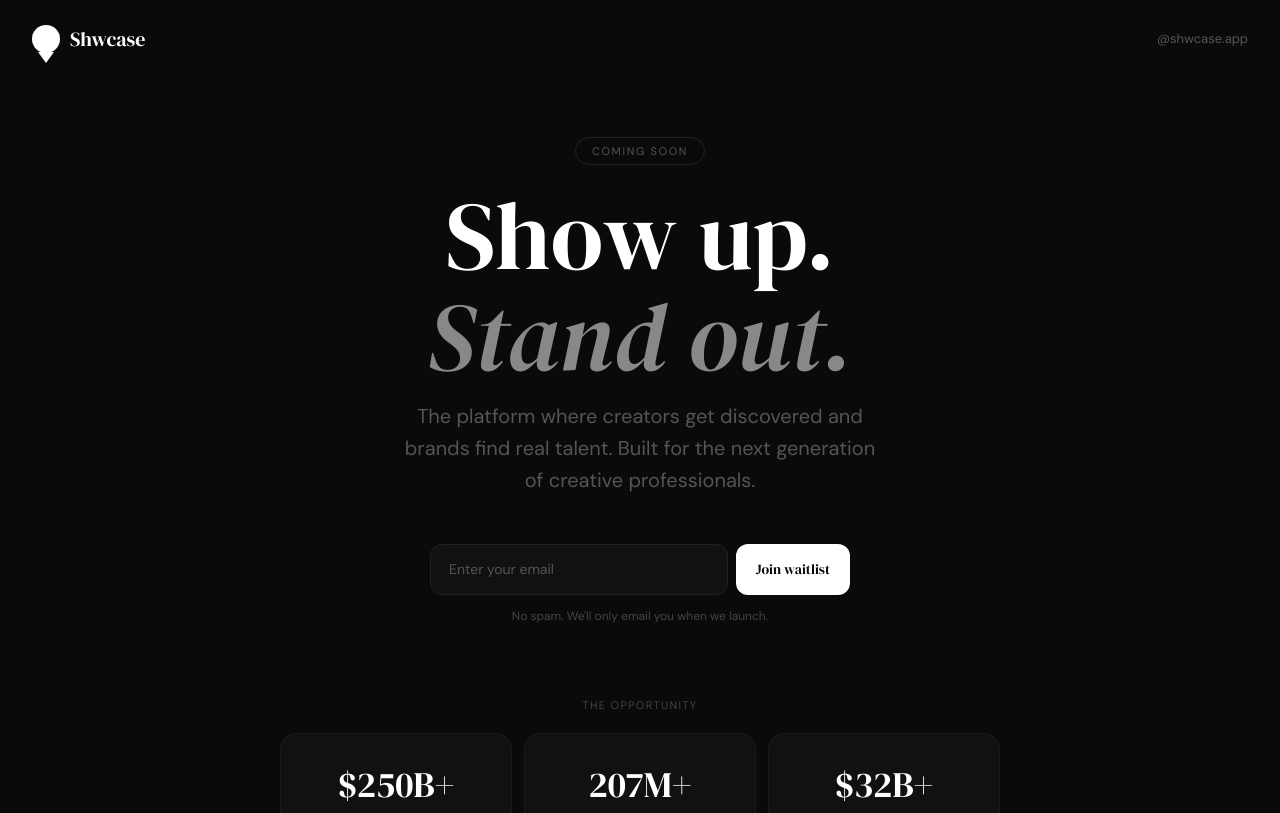
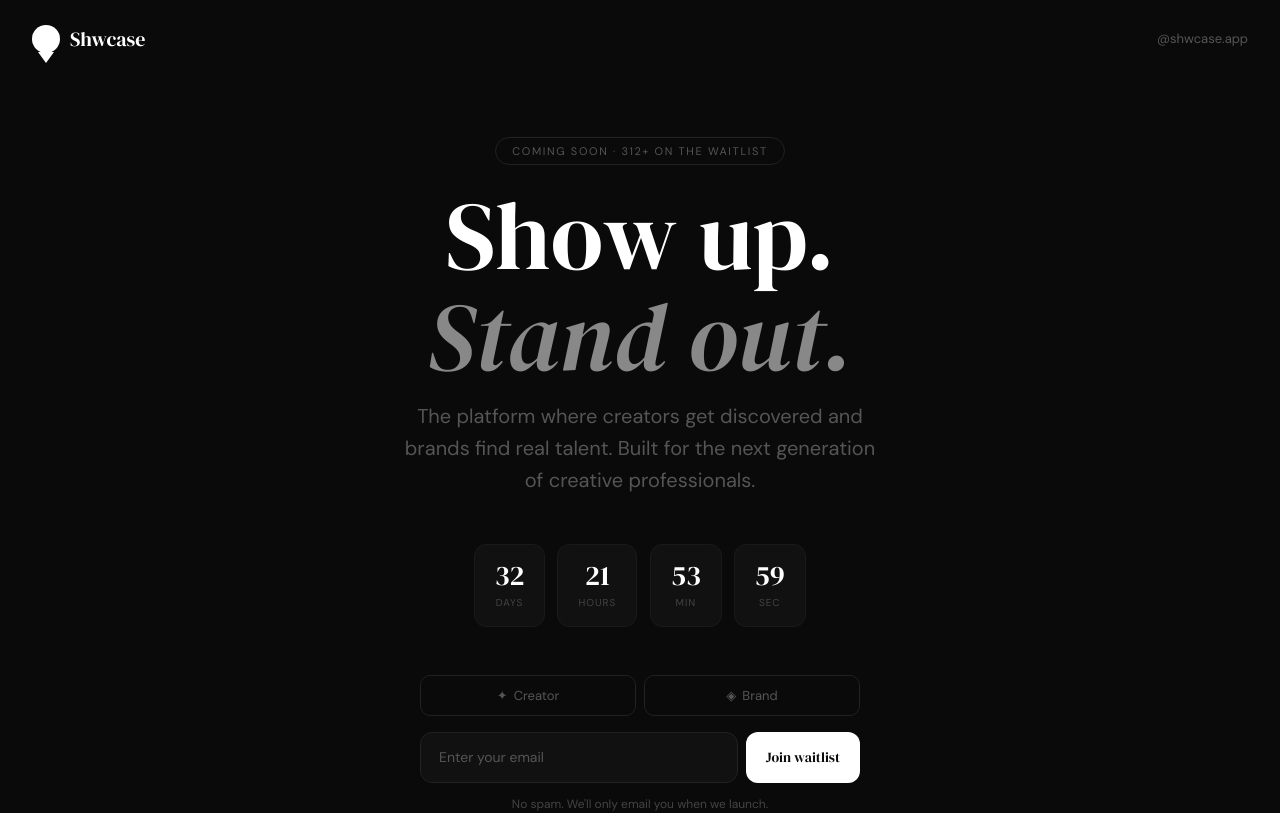
Before and after one commit to joshuapepper09/shwcase-landing, a Next.js app: page / in a window 1280 px wide. Shown: the top 813 px of the page. Built offline with nearby package versions, Linux system fonts and the light colour scheme.

Commit message:
countdown timer, waitlist counter, creator/brand toggle, success message, float button

```diff
--- a/app/page.tsx
+++ b/app/page.tsx
@@ -1,11 +1,58 @@
-import type { Metadata } from 'next'
+'use client'
 
-export const metadata: Metadata = {
-  title: 'Shwcase — Show up. Stand out.',
-  description: 'The platform for creators and brands to connect, collaborate, and grow. Join the waitlist.',
+import { useState, useEffect } from 'react'
+
+export default function LandingPage() {
+  const [userType, setUserType] = useState<'creator' | 'brand' | null>(null)
+  const [email, setEmail] = useState('')
+  const [submitted, setSubmitted] = useState(false)
+  const [submitting, setSubmitting] = useState(false)
+  const [timeLeft, setTimeLeft] = useState({ days: 0, hours: 0, minutes: 0, seconds: 0 })
+  const [showFloat, setShowFloat] = useState(false)
+
+  const LAUNCH_DATE = new Date('2026-06-15T00:00:00')
+  const WAITLIST_COUNT = 312
+
+  useEffect(() => {
+    const tick = () => {
+      const now = new Date()
+      const diff = LAUNCH_DATE.getTime() - now.getTime()
+      if (diff <= 0) return
+      setTimeLeft({
+        days: Math.floor(diff / (1000 * 60 * 60 * 24)),
+        hours: Math.floor((diff / (1000 * 60 * 60)) % 24),
+        minutes: Math.floor((diff / (1000 * 60)) % 60),
+        seconds: Math.floor((diff / 1000) % 60),
+      })
+    }
+    tick()
+    const interval = setInterval(tick, 1000)
+    return () => clearInterval(interval)
+  }, [])
+
+  useEffect(() => {
+    const handleScroll = () => setShowFloat(window.scrollY > 500)
+    window.addEventListener('scroll', handleScroll)
+    return () => window.removeEventListener('scroll', handleScroll)
+  }, [])
+
+  const handleSubmit = async (e: React.FormEvent) => {
+    e.preventDefault()
+    if (!email) return
+    setSubmitting(true)
+    try {
+      await fetch('https://formspree.io/f/xeendadv', {
+        method: 'POST',
+        headers: { 'Content-Type': 'application/json' },
+        body: JSON.stringify({ email, userType: userType || 'not specified' }),
+      })
+      setSubmitted(true)
+    } catch {
+      setSubmitted(true)
+    }
+    setSubmitting(false)
   }
 
-export default function LandingPage() {
   return (
     <main style={{ minHeight: '100vh', background: '#0a0a0a', fontFamily: 'DM Sans, sans-serif', display: 'flex', flexDirection: 'column' }}>
 
@@ -19,13 +66,18 @@ export default function LandingPage() {
           from { opacity: 0; transform: translateY(20px); }
           to { opacity: 1; transform: translateY(0); }
         }
+        @keyframes slideUp {
+          from { opacity: 0; transform: translateY(40px); }
+          to { opacity: 1; transform: translateY(0); }
+        }
         .fade-1 { animation: fadeUp 0.8s ease forwards; }
         .fade-2 { animation: fadeUp 0.8s ease 0.15s forwards; opacity: 0; }
         .fade-3 { animation: fadeUp 0.8s ease 0.3s forwards; opacity: 0; }
         .fade-4 { animation: fadeUp 0.8s ease 0.45s forwards; opacity: 0; }
         .fade-5 { animation: fadeUp 0.8s ease 0.6s forwards; opacity: 0; }
         .fade-6 { animation: fadeUp 0.8s ease 0.75s forwards; opacity: 0; }
-        .stat-card:hover { border-color: #333 !important; }
+        .float-btn { animation: slideUp 0.4s ease forwards; }
+        .type-btn:hover { border-color: #444 !important; }
       `}</style>
 
       {/* Header */}
@@ -38,9 +90,7 @@ export default function LandingPage() {
           <span style={{ fontFamily: 'DM Serif Display, serif', fontSize: '20px', color: 'white' }}>Shwcase</span>
         </div>
         <a href="https://instagram.com/shwcase.app" target="_blank" rel="noopener noreferrer"
-          style={{ fontSize: '13px', color: '#555', textDecoration: 'none' }}>
-          @shwcase.app
-        </a>
+          style={{ fontSize: '13px', color: '#555', textDecoration: 'none' }}>@shwcase.app</a>
       </header>
 
       {/* Hero */}
@@ -48,7 +98,7 @@ export default function LandingPage() {
 
         <div className="fade-1" style={{ marginBottom: '24px' }}>
           <span style={{ fontSize: '11px', color: '#555', letterSpacing: '0.15em', textTransform: 'uppercase', border: '1px solid #222', borderRadius: '100px', padding: '6px 16px' }}>
-            Coming soon
+            Coming soon · {WAITLIST_COUNT}+ on the waitlist
           </span>
         </div>
 
@@ -61,26 +111,58 @@ export default function LandingPage() {
           The platform where creators get discovered and brands find real talent. Built for the next generation of creative professionals.
         </p>
 
+        {/* Countdown */}
+        <div className="fade-4" style={{ display: 'flex', gap: '12px', marginBottom: '48px' }}>
+          {[
+            { value: timeLeft.days, label: 'Days' },
+            { value: timeLeft.hours, label: 'Hours' },
+            { value: timeLeft.minutes, label: 'Min' },
+            { value: timeLeft.seconds, label: 'Sec' },
+          ].map(t => (
+            <div key={t.label} style={{ background: '#111', border: '1px solid #1a1a1a', borderRadius: '12px', padding: '16px 20px', minWidth: '70px', textAlign: 'center' }}>
+              <p style={{ fontFamily: 'DM Serif Display, serif', fontSize: '28px', color: 'white', lineHeight: 1 }}>
+                {String(t.value).padStart(2, '0')}
+              </p>
+              <p style={{ fontSize: '10px', color: '#444', letterSpacing: '0.1em', textTransform: 'uppercase', marginTop: '6px' }}>{t.label}</p>
+            </div>
+          ))}
+        </div>
+
         {/* Waitlist form */}
-        <form className="fade-4"
-          action="https://formspree.io/f/xeendadv"
-          method="POST"
-          style={{ width: '100%', maxWidth: '420px', display: 'flex', flexDirection: 'column', gap: '12px', marginBottom: '72px' }}>
+        <div className="fade-5" style={{ width: '100%', maxWidth: '440px', marginBottom: '72px' }}>
+          {submitted ? (
+            <div style={{ background: '#111', border: '1px solid #1e1e1e', borderRadius: '16px', padding: '32px', textAlign: 'center' }}>
+              <p style={{ fontFamily: 'DM Serif Display, serif', fontSize: '22px', color: 'white', marginBottom: '8px' }}>You're on the list ✦</p>
+              <p style={{ fontSize: '14px', color: '#555' }}>We'll email you the moment Shwcase launches.</p>
+            </div>
+          ) : (
+            <form onSubmit={handleSubmit} style={{ display: 'flex', flexDirection: 'column', gap: '12px' }}>
+
+              {/* Creator / Brand toggle */}
+              <div style={{ display: 'flex', gap: '8px', marginBottom: '4px' }}>
+                {(['creator', 'brand'] as const).map(type => (
+                  <button key={type} type="button" onClick={() => setUserType(type)} className="type-btn"
+                    style={{ flex: 1, padding: '10px', fontSize: '13px', fontFamily: 'DM Sans, sans-serif', borderRadius: '10px', border: `1px solid ${userType === type ? '#fff' : '#222'}`, background: userType === type ? 'white' : 'transparent', color: userType === type ? '#0a0a0a' : '#555', cursor: 'pointer', transition: 'all 0.15s', display: 'flex', alignItems: 'center', justifyContent: 'center', gap: '6px' }}>
+                    <span>{type === 'creator' ? '✦' : '◈'}</span>
+                    <span style={{ textTransform: 'capitalize' }}>{type}</span>
+                  </button>
+                ))}
+              </div>
+
               <div style={{ display: 'flex', gap: '8px' }}>
-            <input
-              type="email"
-              name="email"
-              placeholder="Enter your email"
-              required
+                <input type="email" value={email} onChange={e => setEmail(e.target.value)}
+                  placeholder="Enter your email" required
                   style={{ flex: 1, padding: '14px 18px', fontSize: '14px', background: '#111', border: '1px solid #222', borderRadius: '12px', color: 'white', fontFamily: 'DM Sans, sans-serif' }}
                 />
-            <button type="submit"
-              style={{ padding: '14px 20px', fontSize: '14px', fontFamily: 'DM Serif Display, serif', background: 'white', color: '#0a0a0a', border: 'none', borderRadius: '12px', cursor: 'pointer', whiteSpace: 'nowrap' }}>
-              Join waitlist
+                <button type="submit" disabled={submitting}
+                  style={{ padding: '14px 20px', fontSize: '14px', fontFamily: 'DM Serif Display, serif', background: 'white', color: '#0a0a0a', border: 'none', borderRadius: '12px', cursor: 'pointer', whiteSpace: 'nowrap', opacity: submitting ? 0.7 : 1 }}>
+                  {submitting ? 'Joining...' : 'Join waitlist'}
                 </button>
               </div>
               <p style={{ fontSize: '12px', color: '#444', textAlign: 'center' }}>No spam. We'll only email you when we launch.</p>
             </form>
+          )}
+        </div>
 
         {/* Market stats */}
         <div className="fade-5" style={{ width: '100%', maxWidth: '720px', marginBottom: '72px' }}>
@@ -91,7 +173,7 @@ export default function LandingPage() {
               { stat: '207M+', label: 'Active creators worldwide' },
               { stat: '$32B+', label: 'Spent on influencer marketing in 2025' },
             ].map(item => (
-              <div key={item.stat} className="stat-card" style={{ background: '#111', border: '1px solid #1a1a1a', borderRadius: '16px', padding: '24px 20px', textAlign: 'center', transition: 'border-color 0.2s' }}>
+              <div key={item.stat} style={{ background: '#111', border: '1px solid #1a1a1a', borderRadius: '16px', padding: '24px 20px', textAlign: 'center' }}>
                 <p style={{ fontFamily: 'DM Serif Display, serif', fontSize: 'clamp(24px, 4vw, 36px)', color: 'white', marginBottom: '8px' }}>{item.stat}</p>
                 <p style={{ fontSize: '12px', color: '#555', lineHeight: 1.5 }}>{item.label}</p>
               </div>
@@ -99,7 +181,7 @@ export default function LandingPage() {
           </div>
         </div>
 
-        {/* Creator / Brand split */}
+        {/* Creator / Brand cards */}
         <div className="fade-6" style={{ display: 'flex', gap: '12px', flexWrap: 'wrap', justifyContent: 'center', marginBottom: '80px' }}>
           {[
             { icon: '✦', label: 'For Creators', sub: 'Photographers, musicians, designers & more', detail: 'Get discovered, find collabs, land brand deals' },
@@ -127,6 +209,16 @@ export default function LandingPage() {
         </div>
       </footer>
 
+      {/* Floating join button */}
+      {showFloat && !submitted && (
+        <div className="float-btn" style={{ position: 'fixed', bottom: '24px', left: '50%', transform: 'translateX(-50%)', zIndex: 100 }}>
+          <a href="#" onClick={e => { e.preventDefault(); window.scrollTo({ top: 0, behavior: 'smooth' }) }}
+            style={{ display: 'inline-block', padding: '14px 28px', background: 'white', color: '#0a0a0a', borderRadius: '100px', fontSize: '14px', fontFamily: 'DM Serif Display, serif', textDecoration: 'none', boxShadow: '0 4px 24px rgba(0,0,0,0.4)' }}>
+            Join the waitlist ↑
+          </a>
+        </div>
+      )}
+
     </main>
   )
 }
```
Lines whose indentation alone changed are shown as unchanged.
